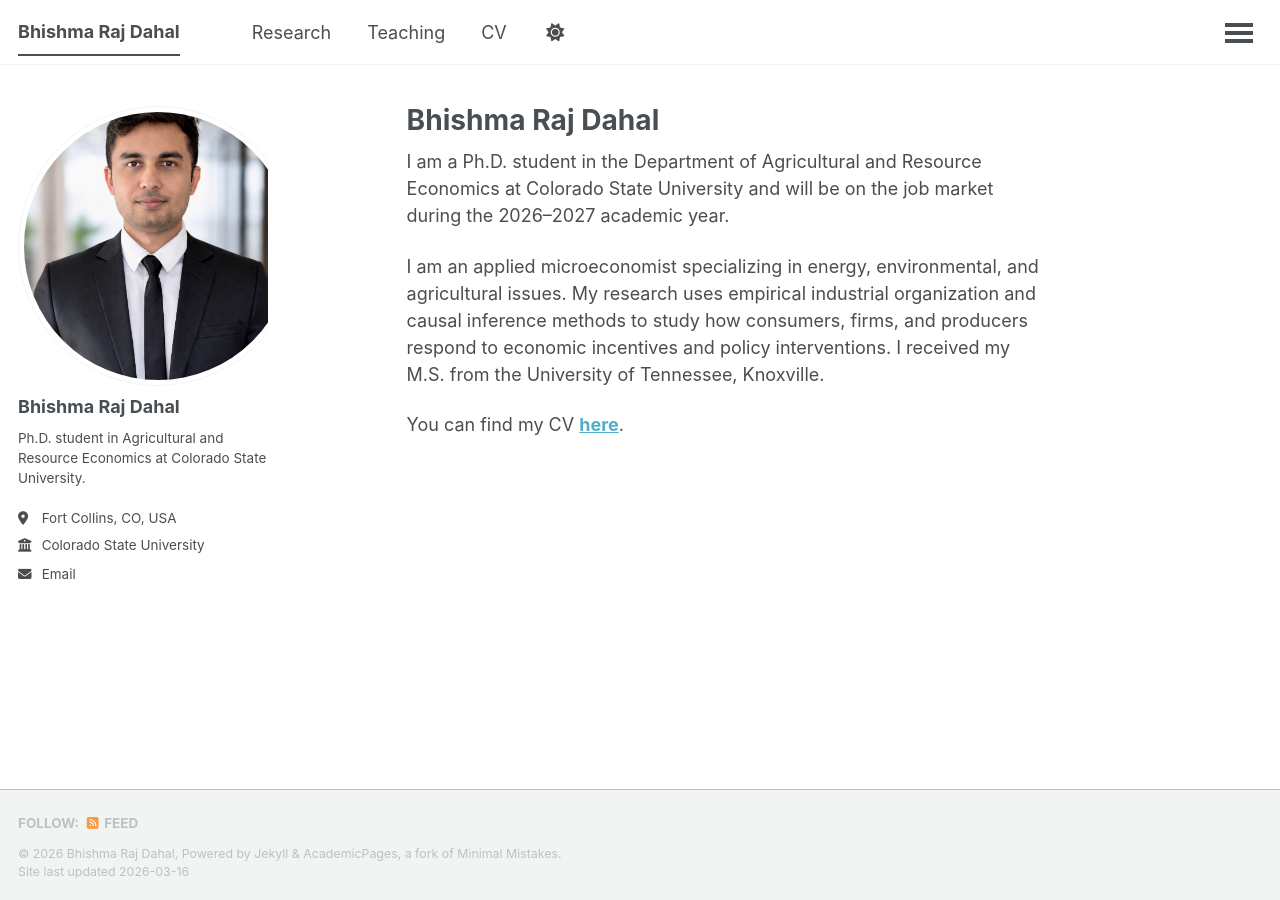
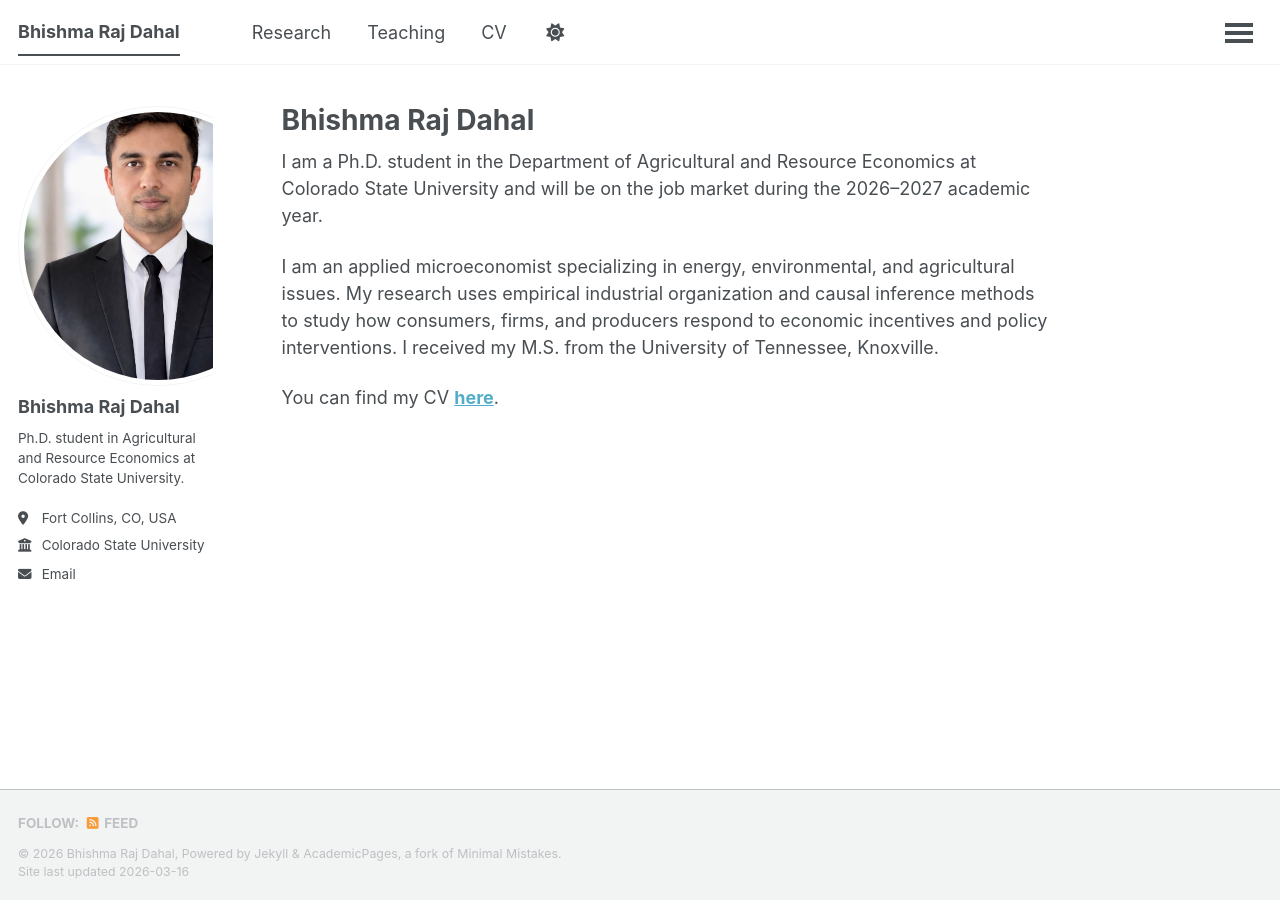
Before and after one commit to bhishmarajdahal/bhishmarajdahal.github.io, a Jekyll site: the page built from _pages/about.md, in a window 1280 px wide. Built offline with Jekyll 4.4.1, drawn with Linux system fonts in a browser that asks for light colours; a script that is not in the unit is left out.

Commit message:
Update main.scss

```diff
--- a/assets/css/main.scss
+++ b/assets/css/main.scss
@@ -60,12 +60,13 @@
 /* ===== Push bio text more to the right ===== */
 @media (min-width: 1024px) {
 
-  .sidebar {
-    width: 27% !important;
+  .layout--single .sidebar {
+    width: 26% !important;
   }
 
-  .page {
-    width: 73% !important;
+  .layout--single .page__content,
+  .layout--single .archive {
+    width: 74% !important;
   }
 
 }
```
